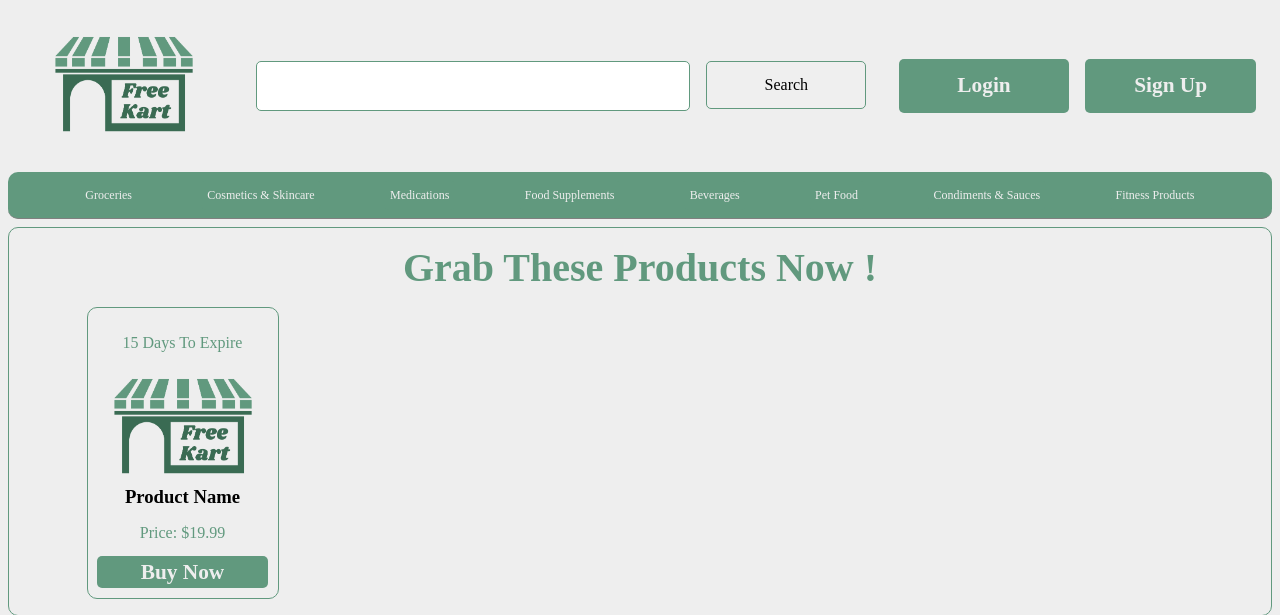
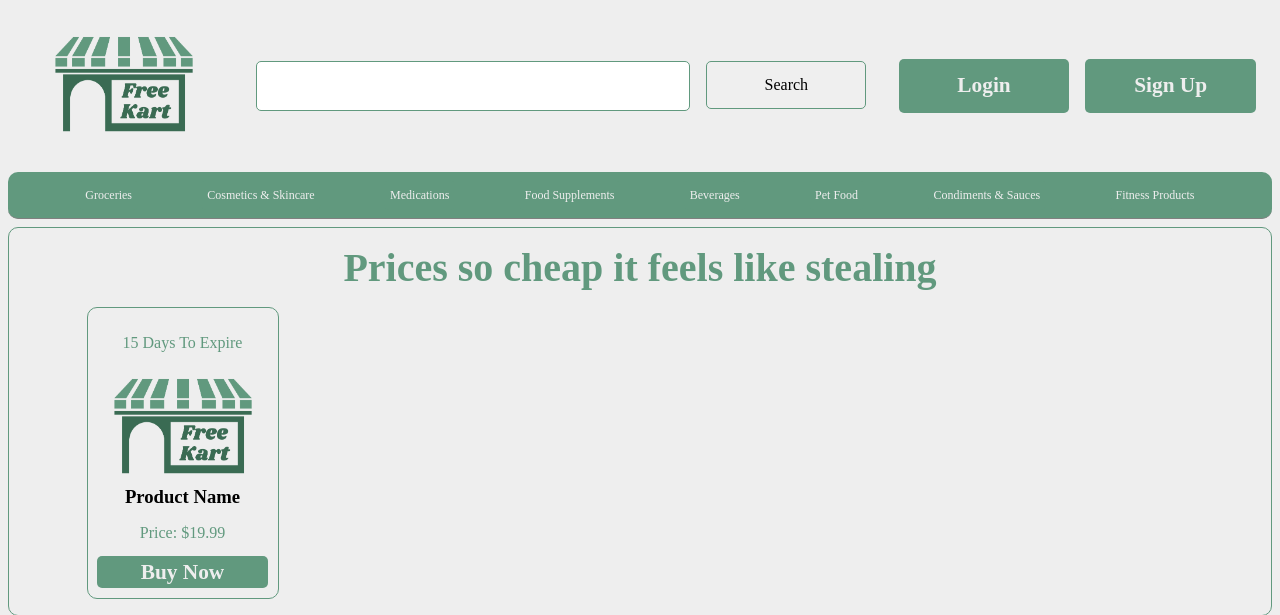
Before and after one commit to DaveyDark/freekart, a Flask app: page /register/ in a window 1280 px wide. Shown: the top 615 px of the page. Run offline with Flask 3, Linux system fonts and the light colour scheme; some web fonts are replaced.

Commit message:
Changed tagline

```diff
--- a/templates/landing.html
+++ b/templates/landing.html
@@ -3,7 +3,7 @@
 {% block content %}
 <div class="display">
   <div class="heading">
-      Grab These Products Now !
+    Prices so cheap it feels like stealing
   </div>
   <div class="products">
     <div class="product-banner">
```
